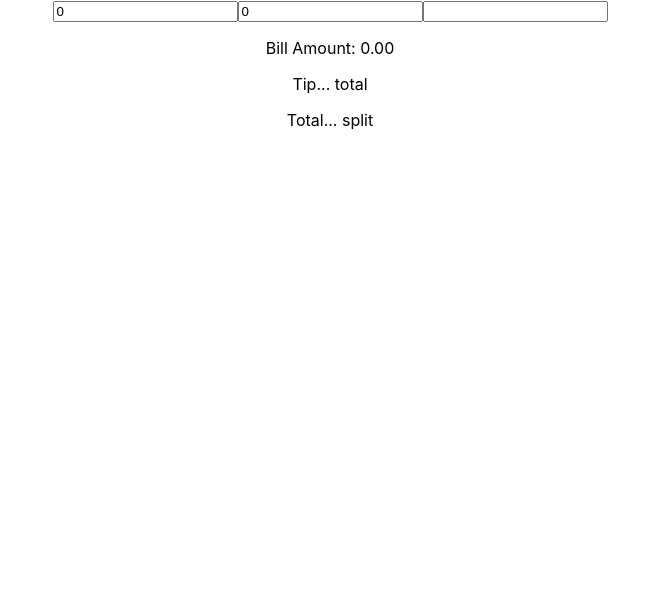
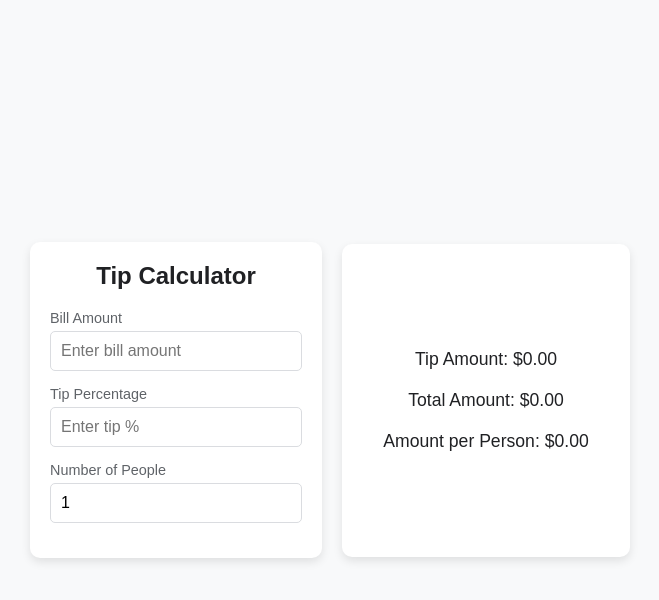
Before and after one commit to jf-759/Tip-Calculator, a React (Create React App) app: page / in a window 1280 px wide. Shown: the top 600 px of the page, without its empty margins (310-969 px from the left). Built offline with nearby package versions, Linux system fonts and the light colour scheme.

Commit message:
made changes to code

```diff
--- a/src/App.css
+++ b/src/App.css
@@ -36,3 +36,94 @@
     transform: rotate(360deg);
   }
 }
+
+*{
+  padding: 0;
+  margin: 0;
+  box-sizing: border-box;
+}
+
+body {
+  font-family: Arial, sans-serif;
+  background-color: #f8f9fa;
+  display: flex;
+  justify-content: center;
+  align-items: center;
+  height: 100vh;
+  margin: 0;
+  flex-direction: column;
+}
+
+title {
+  display: flex;
+  justify-content: center;
+  margin-block: 50px;
+}
+
+.calculator-container {
+  display: flex;
+  justify-content: center;
+  align-items: center;
+  gap: 20px;
+  width: 600px;
+}
+
+.calculator {
+  background: white;
+  padding: 20px;
+  border-radius: 10px;
+  box-shadow: 0px 4px 10px rgba(0, 0, 0, 0.1);
+  width: 320px;
+  text-align: center;
+}
+
+.title {
+  font-size: 1.5rem;
+  color: #202124;
+  margin-bottom: 20px;
+}
+
+.input-group {
+  margin-bottom: 15px;
+  text-align: left;
+}
+
+.input-group label {
+  display: block;
+  font-size: 0.9rem;
+  color: #5f6368;
+  margin-bottom: 5px;
+}
+
+.input-group input {
+  width: 100%;
+  padding: 10px;
+  font-size: 1rem;
+  border: 1px solid #dadce0;
+  border-radius: 5px;
+  outline: none;
+  box-sizing: border-box;
+}
+
+.results-container {
+  background: white;
+  padding: 95px 0px;
+  border-radius: 10px;
+  box-shadow: 0px 4px 10px rgba(0, 0, 0, 0.1);
+  width: 320px;
+  text-align: left;
+  display: flex;
+  flex-direction: column;
+  justify-content: center;
+  align-items: center;
+}
+
+.results-container p {
+  font-size: 1.1rem;
+  color: #202124;
+  margin: 10px 0;
+}
+
+.results-container span {
+  font-weight: bold;
+}
--- a/src/App.js
+++ b/src/App.js
@@ -2,30 +2,56 @@ import { useState } from 'react';
 import './App.css';
 
 function App() {
-  // total = billAmount * tipPercent / 100 = ...
-  const [billAmount, setBillAmount] = useState(0)
-  const [tipPercent, setTipPercent] = useState(0)
-  // continue on..
-  // split = total / people
+  const [billAmount, setBillAmount] = useState('');
+  const[tipPercent, setTipPercent] = useState('');
+  const [numPeople, setNumPeople] = useState('1');
+
+  const bill = parseFloat(billAmount) || 0
+  const tip = parseFloat(tipPercent) || 0
+  const people = parseInt(numPeople) || 1
+
+  const tipAmount = (bill * tip) / 100;
+  const totalAmount = bill + tipAmount;
+  const splitAmount = totalAmount / people;
+
   return (
-    <div className="App">
+    <div className="calculator-container">
+      <div className="calculator">
+        <h1 className="title">Tip Calculator</h1>
+        <div className="input-group">
+          <label>Bill Amount</label>
           <input
-        placeholder='Bill Amount'
+            type="number"
+            placeholder="Enter bill amount"
             value={billAmount}
-        // T-uODO: use parseInt or parseFloat to convert to number!
-        onInput={(e) => setBillAmount(parseFloat(e.target.value))}
+            onChange={(e) => setBillAmount(e.target.value)}
           />
+        </div>
+        <div className="input-group">
+          <label>Tip Percentage</label>
           <input
-        placeholder='Tip Percentage'
+            type="number"
+            placeholder="Enter tip %"
             value={tipPercent}
-        onInput={(e) => setTipPercent(parseFloat(e.target.value))}
+            onChange={(e) => setTipPercent(e.target.value)}
           />
-      <input />
-      <div>
-        {/* use .toFixed(2) to round to two decimal places */}
-        <p>Bill Amount: {billAmount.toFixed(2)}</p>
-        <p>Tip... total</p>
-        <p>Total... split</p>
+        </div>
+        <div className="input-group">
+          <label>Number of People</label>
+          <input
+            type="number"
+            placeholder="Enter number of people"
+            value={numPeople}
+            onChange={(e) => setNumPeople(e.target.value)}
+            min="1"
+          />
+        </div>
+      </div>
+
+      <div className="results-container">
+        <p>Tip Amount: ${tipAmount.toFixed(2)}</p>
+        <p>Total Amount: ${totalAmount.toFixed(2)}</p>
+        <p>Amount per Person: ${splitAmount.toFixed(2)}</p>
       </div>
     </div>
   );
```
Lines whose indentation alone changed are shown as unchanged.
